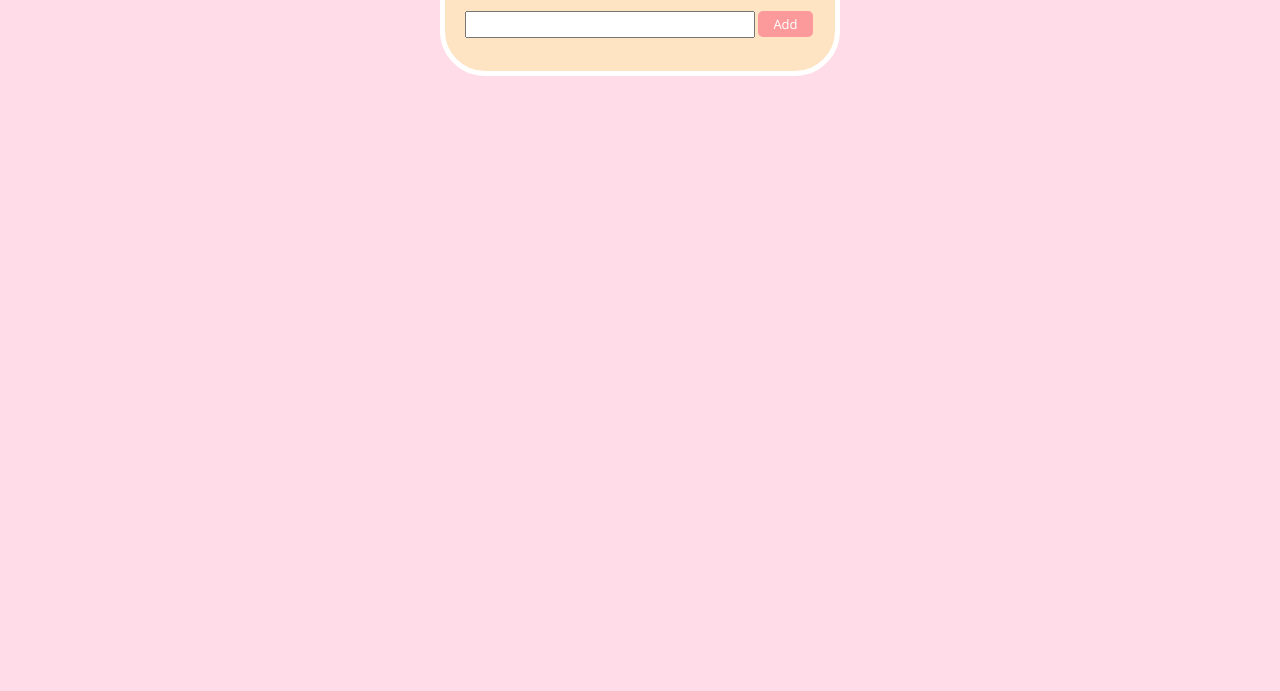
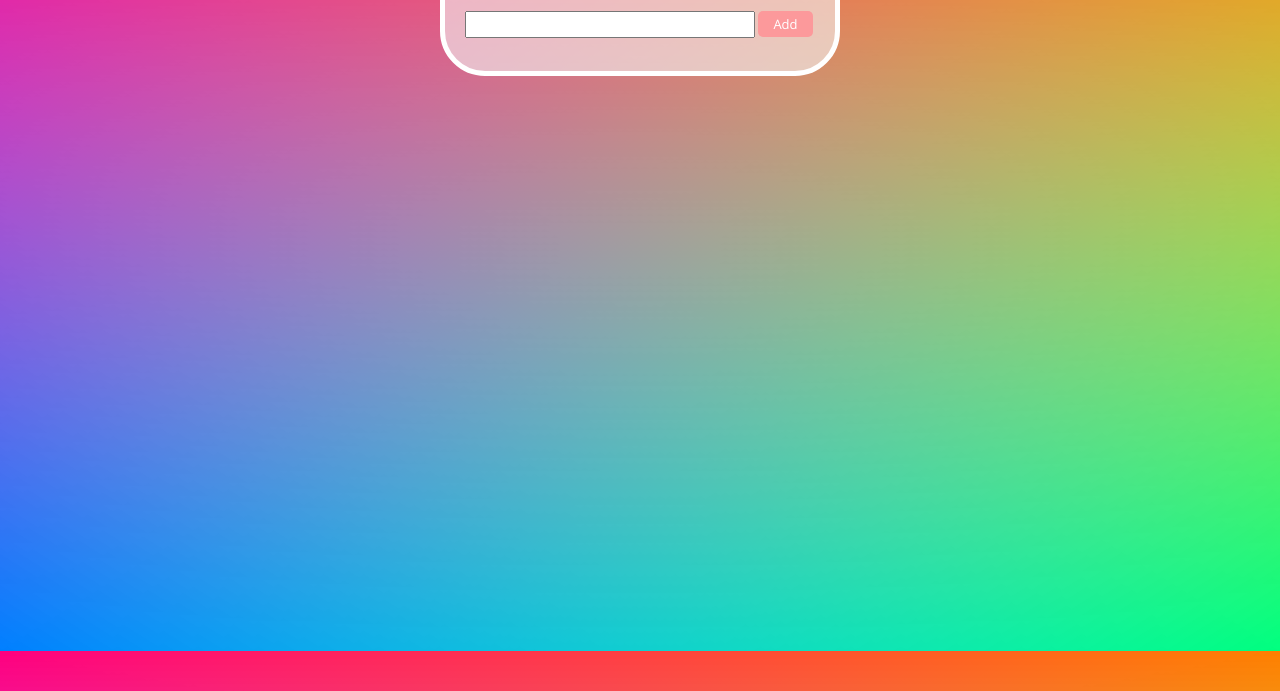
Before and after one commit to jenpyle/To-Do-List-App, a plain HTML site: page index.html in a window 1280 px wide. Shown: the part 149-840 px from the top of the page. Before the commit the page ends 800 px from the top, so only its background shows below. Drawn offline with nearby package versions, Linux system fonts and the light colour scheme.

Commit message:
Add rainbow spectrum CSS colors

```diff
--- a/css/styles.css
+++ b/css/styles.css
@@ -1,10 +1,8 @@
 @import url(https://fonts.googleapis.com/css?family=Open+Sans:400italic,400);
 
 :root {
-  --primary-background-color: LavenderBlush;
-  --primary-background-color-darker: #ffdce7;
-  --secondary-background-color: bisque;
-  --list-seperation-color: papayawhip;
+  --secondary-background-color: rgba(245, 245, 245, 0.6);
+  --list-seperation-color: rgba(245, 245, 245, 0.6);
   --button-color: #fc999b;
   --color1: white;
   --color2: black;
@@ -15,10 +13,17 @@
   box-sizing: border-box;
 }
 
+html,
+body {
+  height: 100%;
+}
+
 body {
   font: normal normal 13px/16px 'Open Sans', sans-serif;
   font-weight: 400;
-  background-color: var(--primary-background-color-darker);
+  background: linear-gradient(red, transparent), linear-gradient(to top left, lime, transparent),
+    linear-gradient(to top right, blue, transparent);
+  background-blend-mode: screen;
 }
 
 .container {
```
